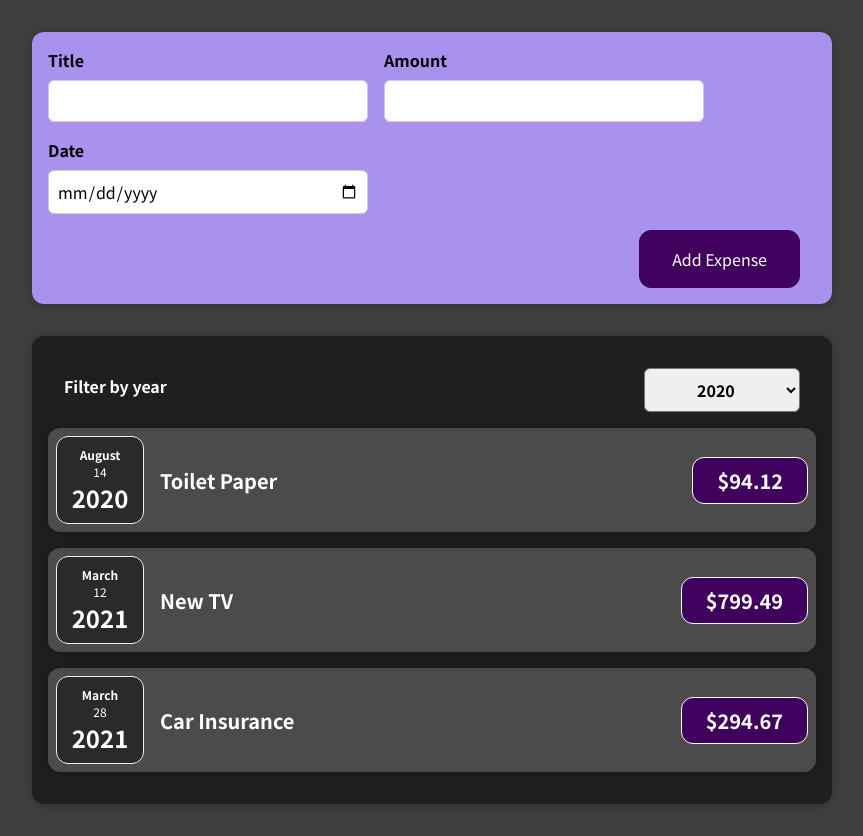
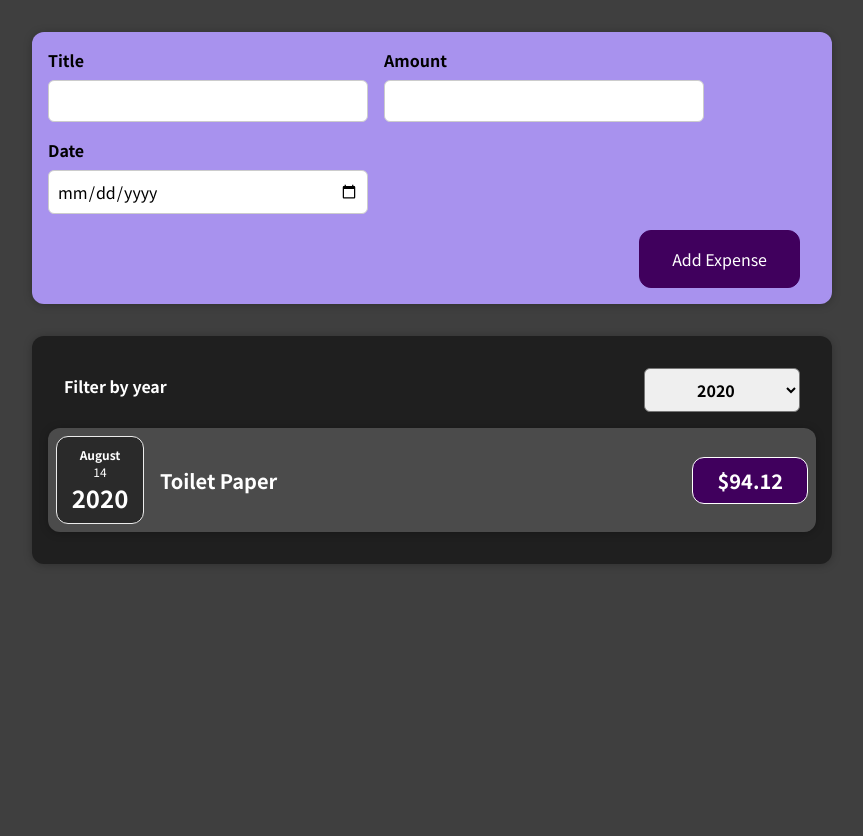
Before and after one commit to Rafal240/ExpenseApp, a React (Create React App) app: page / in a window 1280 px wide. Shown: the whole page, without its empty margins (208-1071 px from the left). After the commit the page ends 800 px from the top, so only its background shows below. Built offline with nearby package versions, Linux system fonts and the light colour scheme.

Commit message:
ternary operator

```diff
--- a/src/App.js
+++ b/src/App.js
@@ -1,9 +1,8 @@
-import React from "react";
+import React, { useState } from "react";
 import Expenses from "./components/Expenses/Expenses";
 import NewExpense from "./components/NewExpense/NewExpense";
 
-const App = () => {
-  const expenses = [
+const dummy__expenses = [
   {
     id: "e1",
     title: "Toilet Paper",
@@ -19,14 +18,19 @@
   },
 ];
 
+const App = () => {
+  const [expenses, setExpense] = useState(dummy__expenses);
   const addExpenseHandler = (expense) => {
-    console.log("In app js");
+    console.log("expense ap js");
     console.log(expense);
+    setExpense((prevState) => {
+      return [expense, ...prevState];
+    });
   };
   return (
     <div>
       <NewExpense onAddExpesne={addExpenseHandler} />
-      <Expenses item={expenses} />
+      <Expenses items={expenses} />
     </div>
   );
 };
--- a/src/components/Expenses/Expenses.js
+++ b/src/components/Expenses/Expenses.js
@@ -9,6 +9,20 @@
     console.log("expenses.js");
     setFilteredYear(selectedYear);
   };
+  const filtredExpenses = props.items.filter((expense) => {
+    return expense.date.getFullYear().toString() === filteredYear;
+  });
+  let expensesContent = <p>No expenses found.</p>;
+  if (filtredExpenses.length > 0) {
+    expensesContent = filtredExpenses.map((expense) => (
+      <ExpenseItem
+        key={expense.id}
+        title={expense.title}
+        amount={expense.amount}
+        date={expense.date}
+      />
+    ));
+  }
 
   return (
     <div>
@@ -17,21 +31,7 @@
           selected={filteredYear}
           onChangeFilter={filterChanegeHandler}
         />
-        <ExpenseItem
-          title={props.item[0].title}
-          amount={props.item[0].amount}
-          date={props.item[0].date}
-        ></ExpenseItem>
-        <ExpenseItem
-          title={props.item[1].title}
-          amount={props.item[1].amount}
-          date={props.item[1].date}
-        ></ExpenseItem>
-        <ExpenseItem
-          title={props.item[2].title}
-          amount={props.item[2].amount}
-          date={props.item[2].date}
-        ></ExpenseItem>
+        {expensesContent}
       </Card>
     </div>
   );
```
Lines whose indentation alone changed are shown as unchanged.
